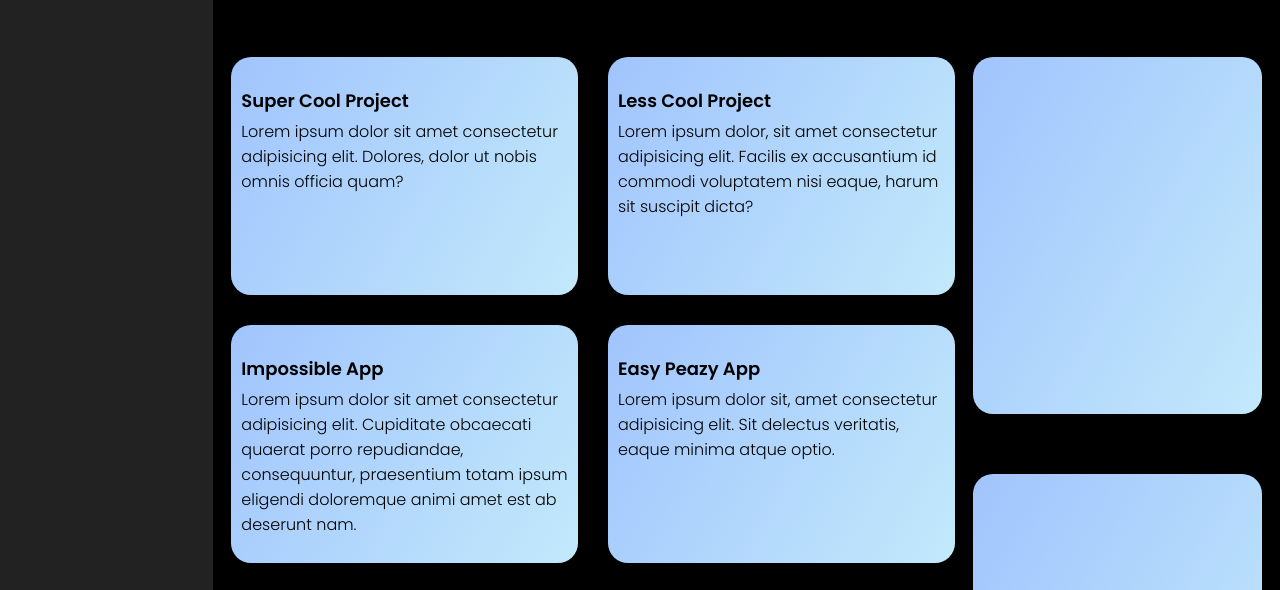
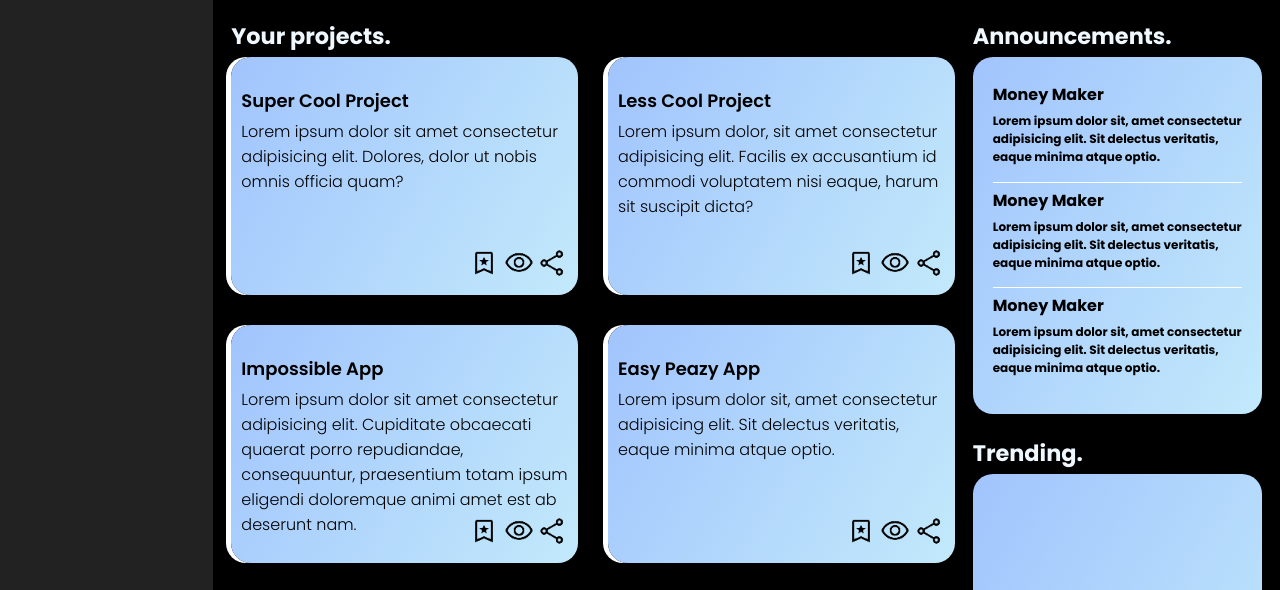
Before and after one commit to cap-tion/admin-dashboard, a plain HTML site: page index.html in a window 1280 px wide. Shown: the part 173-763 px from the top of the page. Drawn offline with Linux system fonts and the light colour scheme; a web font is replaced by a local one.

Commit message:
-completed announcements

```diff
--- a/index.html
+++ b/index.html
@@ -45,35 +45,86 @@
             <div id="project">
 
                 <div class="projects p1">
+                    <h3 class="l">
+                        Your projects.
+                    </h3>
                     <div class="t">Super Cool Project</div>
                     <p>Lorem ipsum dolor sit amet consectetur adipisicing elit. Dolores, dolor ut nobis omnis officia quam?</p>
+                    <div class="icons">
+                        <img src="pic/bookmark_star_40dp_000000_FILL0_wght400_GRAD0_opsz40.png" class="i" alt="bookmark">
+                        <img src="pic/visibility_40dp_000000_FILL0_wght400_GRAD0_opsz40.png" class="j" alt="show">
+                        <img src="pic/share_40dp_000000_FILL0_wght400_GRAD0_opsz40.png" class="k" alt="share">
+                    </div>
                 </div>
                 <div class="projects p2">
                     <div class="t">Less Cool Project</div>
                     <p>Lorem ipsum dolor, sit amet consectetur adipisicing elit. Facilis ex accusantium id commodi voluptatem nisi eaque, harum sit suscipit dicta?</p>
+                    <div class="icons">
+                        <img src="pic/bookmark_star_40dp_000000_FILL0_wght400_GRAD0_opsz40.png" class="i" alt="bookmark">
+                        <img src="pic/visibility_40dp_000000_FILL0_wght400_GRAD0_opsz40.png" class="j" alt="show">
+                        <img src="pic/share_40dp_000000_FILL0_wght400_GRAD0_opsz40.png" class="k" alt="share">
+                    </div>
                 </div>
                 <div class="projects p3">
                     <div class="t">Impossible App</div>
                     <p>Lorem ipsum dolor sit amet consectetur adipisicing elit. Cupiditate obcaecati quaerat porro repudiandae, consequuntur, praesentium totam ipsum eligendi doloremque animi amet est ab deserunt nam.</p>
+                    <div class="icons">
+                        <img src="pic/bookmark_star_40dp_000000_FILL0_wght400_GRAD0_opsz40.png" class="i" alt="bookmark">
+                        <img src="pic/visibility_40dp_000000_FILL0_wght400_GRAD0_opsz40.png" class="j" alt="show">
+                        <img src="pic/share_40dp_000000_FILL0_wght400_GRAD0_opsz40.png" class="k" alt="share">
+                    </div>
                 </div>
                 <div class="projects p4">
                     <div class="t">Easy Peazy App</div>
                     <p>Lorem ipsum dolor sit, amet consectetur adipisicing elit. Sit delectus veritatis, eaque minima atque optio.</p>
+                    <div class="icons">
+                        <img src="pic/bookmark_star_40dp_000000_FILL0_wght400_GRAD0_opsz40.png" class="i" alt="bookmark">
+                        <img src="pic/visibility_40dp_000000_FILL0_wght400_GRAD0_opsz40.png" class="j" alt="show">
+                        <img src="pic/share_40dp_000000_FILL0_wght400_GRAD0_opsz40.png" class="k" alt="share">
+                    </div>
                 </div>
                 <div class="projects p5">
                     <div class="t">Ad Blocker</div>
                     <p>Lorem ipsum dolor, sit amet consectetur adipisicing elit. Laborum dolorem eveniet error veritatis minus vitae quos blanditiis similique nemo mollitia.</p>
+                    <div class="icons">
+                        <img src="pic/bookmark_star_40dp_000000_FILL0_wght400_GRAD0_opsz40.png" class="i" alt="bookmark">
+                        <img src="pic/visibility_40dp_000000_FILL0_wght400_GRAD0_opsz40.png" class="j" alt="show">
+                        <img src="pic/share_40dp_000000_FILL0_wght400_GRAD0_opsz40.png" class="k" alt="share">
+                    </div>
                 </div>
                 <div class="projects p6">
                     <div class="t">Money Maker</div>
                     <p>Lorem ipsum dolor, sit amet consectetur adipisicing elit. Soluta, distinctio, nam tenetur nihil accusamus veritatis minus voluptate eveniet mollitia nemo facilis pariatur minima. Fugiat, qui!</p>
+                    <div class="icons">
+                        <img src="pic/bookmark_star_40dp_000000_FILL0_wght400_GRAD0_opsz40.png" class="i" alt="bookmark">
+                        <img src="pic/visibility_40dp_000000_FILL0_wght400_GRAD0_opsz40.png" class="j" alt="show">
+                        <img src="pic/share_40dp_000000_FILL0_wght400_GRAD0_opsz40.png" class="k" alt="share">
+                    </div>
                 </div>
             </div>
             <div id="ann">
+                <div class="accouncement">
+                    <h3 class="l">
+                        Announcements.
+                    </h3>
+                    <div class="m">Money Maker</div>
+                    <p class="n">Lorem ipsum dolor sit, amet consectetur adipisicing elit. Sit delectus veritatis, eaque minima atque optio.</p>
+                </div>
+                <div class="accouncement">
 
+                    <div class="m">Money Maker</div>
+                    <p class="n">Lorem ipsum dolor sit, amet consectetur adipisicing elit. Sit delectus veritatis, eaque minima atque optio.</p>
+                </div>
+                <div class="accouncement">
+
+                    <div class="m">Money Maker</div>
+                    <p class="n">Lorem ipsum dolor sit, amet consectetur adipisicing elit. Sit delectus veritatis, eaque minima atque optio.</p>
+                </div>
             </div>
             <div id="trend">
-
+                <h3 class="l">
+                    Trending.
+                </h3>
             </div>
         </div>
     </div>
--- a/style.css
+++ b/style.css
@@ -17,6 +17,7 @@ body{
     display: grid;
     grid-template-columns: 3fr 1fr 2fr;
     grid-template-rows: 1fr 1fr;
+
 }
 .search {
     grid-column: 1 / 2;
@@ -129,12 +130,17 @@ body{
     grid-row: 1/2;
     background-image: linear-gradient(120deg, #a1c4fd 0%, #c2e9fb 100%);
     border-radius: 20px;
+    position: relative;
+    display: grid;
+    grid-template-rows: repeat(3,1fr);
+    padding: 20px;
 }
 #trend{
     grid-column: 2/3;
     grid-row: 2/3;
     border-radius: 20px;
     background-image: linear-gradient(120deg, #a1c4fd 0%, #c2e9fb 100%);
+    position: relative;
 }
 .projects{
     background-image: linear-gradient(120deg, #a1c4fd 0%, #c2e9fb 100%);
@@ -143,11 +149,58 @@ body{
     font-size: medium;
     font-weight: 300;
     padding-top: 30px;
+    position: relative;
+    -webkit-box-shadow: -5px 0px 0px 0px rgba(255,255,255,1);
+-moz-box-shadow: -5px 0px 0px 0px rgba(255,255,255,1);
+box-shadow: -5px 0px 0px 0px rgba(255,255,255,1);
+
 }
 .t{
     font-size: large;
     font-weight: 600;
+
 }
 p{
     margin-top:5px;
 }
+
+.i,
+.j,
+.k{
+    width: 30px;
+    height:auto;
+}
+.icons{
+    position: absolute;
+    bottom:10px;
+    right:10px
+}
+h3 {
+    position: absolute;
+    top: -60px;
+    left: 00px;
+
+
+    color: aliceblue;
+    font-size: 1.4em;
+}
+.accouncement {
+    padding: 5px 0;
+    border-bottom: 1px solid rgb(255, 255, 255);
+}
+
+
+.accouncement:last-child {
+    border-bottom: none;
+}
+.m {
+    margin: 0;
+    font-weight: bold;
+    font-size: 1rem;
+}
+
+.n {
+    margin: 5px 0 0 0; /* only top margin */
+    font-size: 0.75rem;
+    font-weight: bold;
+}
```
Also changed, not shown: pic/bookmark_star_40dp_000000_FILL0_wght400_GRAD0_opsz40.png (added), pic/share_40dp_000000_FILL0_wght400_GRAD0_opsz40.png (added), pic/visibility_40dp_000000_FILL0_wght400_GRAD0_opsz40.png (added).
